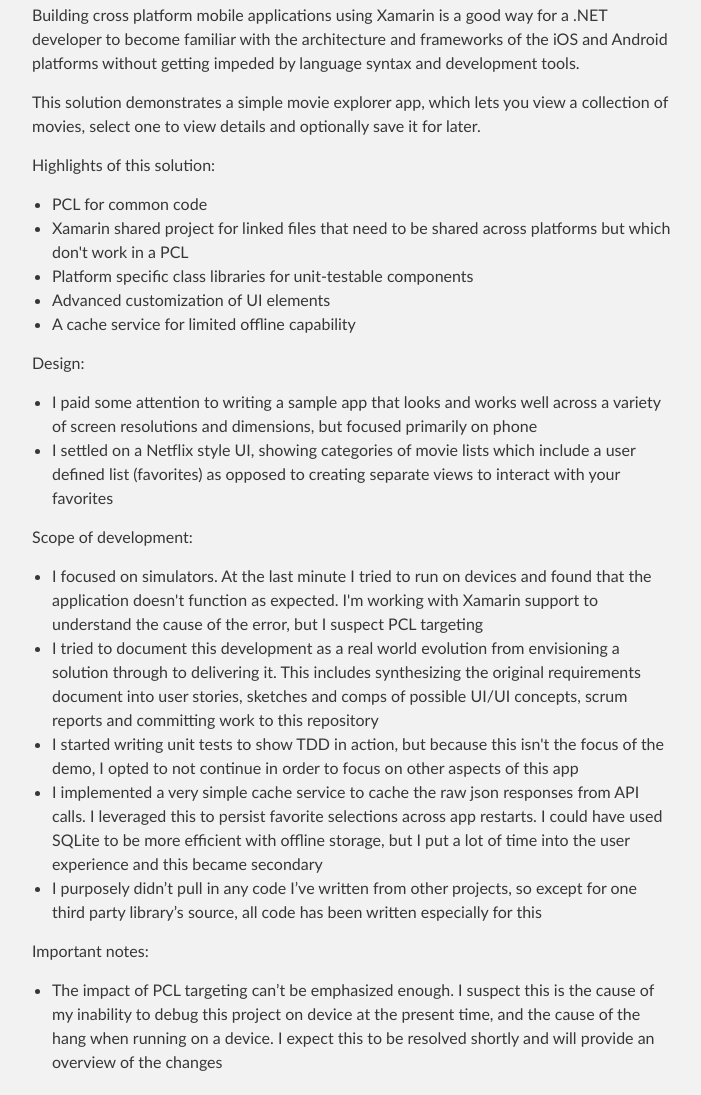
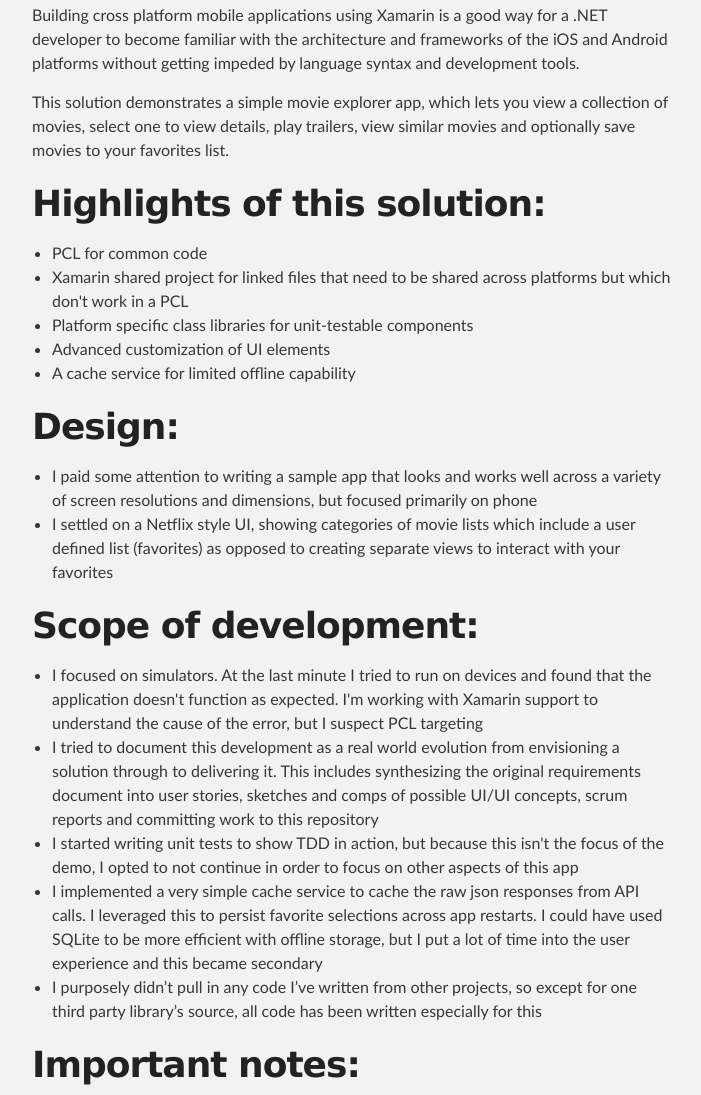
Before and after one commit to Robert-Altland/MovieExplorer, a plain HTML site: page index.html in a window 1280 px wide. Shown: the part 329-1424 px from the top of the page, without its empty margins (288-989 px from the left). Drawn offline with Linux system fonts and the light colour scheme.

```diff
--- a/index.html
+++ b/index.html
@@ -33,9 +33,10 @@
       <section id="main_content" class="inner">
         <p>Building cross platform mobile applications using Xamarin is a good way for a .NET developer to become familiar with the architecture and frameworks of the iOS and Android platforms without getting impeded by language syntax and development tools. </p>
 
-<p>This solution demonstrates a simple movie explorer app, which lets you view a collection of movies, select one to view details and optionally save it for later. </p>
+<p>This solution demonstrates a simple movie explorer app, which lets you view a collection of movies, select one to view details, play trailers, view similar movies and optionally save movies to your favorites list. </p>
 
-<p>Highlights of this solution:</p>
+<h1>
+<a id="highlights-of-this-solution" class="anchor" href="#highlights-of-this-solution" aria-hidden="true"><span aria-hidden="true" class="octicon octicon-link"></span></a>Highlights of this solution:</h1>
 
 <ul>
 <li>PCL for common code</li>
@@ -45,14 +46,16 @@
 <li>A cache service for limited offline capability</li>
 </ul>
 
-<p>Design:</p>
+<h1>
+<a id="design" class="anchor" href="#design" aria-hidden="true"><span aria-hidden="true" class="octicon octicon-link"></span></a>Design:</h1>
 
 <ul>
 <li>I paid some attention to writing a sample app that looks and works well across a variety of screen resolutions and dimensions, but focused primarily on phone </li>
 <li>I settled on a Netflix style UI, showing categories of movie lists which include a user defined list (favorites) as opposed to creating separate views to interact with your favorites</li>
 </ul>
 
-<p>Scope of development:</p>
+<h1>
+<a id="scope-of-development" class="anchor" href="#scope-of-development" aria-hidden="true"><span aria-hidden="true" class="octicon octicon-link"></span></a>Scope of development:</h1>
 
 <ul>
 <li>I focused on simulators. At the last minute I tried to run on devices and found that the application doesn't function as expected. I'm working with Xamarin support to understand the cause of the error, but I suspect PCL targeting</li>
@@ -62,7 +65,8 @@
 <li>I purposely didn’t pull in any code I’ve written from other projects, so except for one third party library’s source, all code has been written especially for this</li>
 </ul>
 
-<p>Important notes:</p>
+<h1>
+<a id="important-notes" class="anchor" href="#important-notes" aria-hidden="true"><span aria-hidden="true" class="octicon octicon-link"></span></a>Important notes:</h1>
 
 <ul>
 <li>The impact of PCL targeting can’t be emphasized enough. I suspect this is the cause of my inability to debug this project on device at the present time, and the cause of the hang when running on a device. I expect this to be resolved shortly and will provide an overview of the changes</li>
```
Also changed, not shown: params.json (+1 -1 lines).
